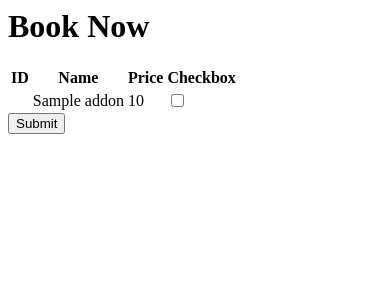
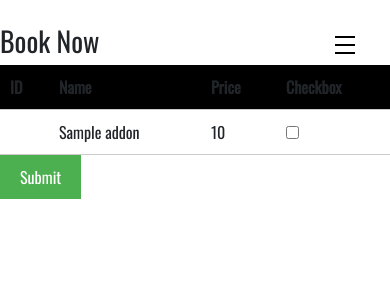
Before and after one commit to NatthapeeSriarunluck/Database-Project-Car-Rental, a Flask app: page /booking/1 in a window 390 px wide. Shown: the top 300 px of the page. Run offline with Flask 3, Linux system fonts and the light colour scheme; tables that the repository leaves empty or names only in its code hold one stand-in row (values such as "Sample post"); some libraries are stand-ins or nearby versions.

Commit message:
Merge branch 'main' of https://github.com/NatthapeeSriarunluck/Database-Project-Car-Rental

```diff
--- a/app.py
+++ b/app.py
@@ -48,10 +48,7 @@
         return redirect(url_for('login'))
     else:
         cur = mysql.connection.cursor()
-        d1 = session.get('d1', '')
-        query = f"""
-        SELECT m.*, COUNT(c.car_ID) AS available_model_quantity FROM model m LEFT JOIN car c ON m.model_ID = c.model_ID AND c.car_return_date < '{session['d1']}' GROUP BY m.model_ID, m.model_name HAVING available_model_quantity > 0;
-        """
+        query = f"SELECT m.*, COUNT(c.car_ID) AS available_model_quantity FROM model m LEFT JOIN car c ON m.model_ID = c.model_ID AND c.car_return_date < '{session['d1']}'GROUP BY m.model_ID, m.model_name HAVING available_model_quantity > 0;"
         cur.execute(query)
         models = cur.fetchall()
         cur.close()
--- a/static/booking.css
+++ b/static/booking.css
@@ -1,82 +1,37 @@
-table {
-  border-spacing: 1;
+.addons-table {
+  width: 100%;
   border-collapse: collapse;
-  background: #14598a;
-  border-radius: 6px;
-  overflow: hidden;
-  max-width: 800px;
-  width: 100%;
-  margin: 0 auto;
-  position: relative;
-}
-table * {
-  position: relative;
-}
-table td, table th {
-  padding-left: 8px;
-}
-table thead tr {
-  height: 60px;
-  background: #042e4d;
-  font-size: 20px;
-}
-table tbody tr {
-  height: 48px;
-  border-bottom: 1px solid #E3F1D5;
-}
-table tbody tr:last-child {
-  border: 0;
-}
-table td, table th {
-  text-align: left;
-}
-table td.l, table th.l {
-  text-align: right;
-}
-table td.c, table th.c {
-  text-align: center;
-}
-table td.r, table th.r {
-  text-align: center;
 }
 
-@media screen and (max-width: 35.5em) {
-  table {
-    display: block;
-  }
-  table > *, table tr, table td, table th {
-    display: block;
-  }
-  table thead {
-    display: none;
-  }
-  table tbody tr {
-    height: auto;
-    padding: 8px 0;
-  }
-  table tbody tr td {
-    padding-left: 45%;
-    margin-bottom: 12px;
-  }
-  table tbody tr td:last-child {
-    margin-bottom: 0;
-  }
-  table tbody tr td:before {
-    position: absolute;
-    font-weight: 700;
-    width: 40%;
-    left: 10px;
-    top: 0;
-  }
-  table tbody tr td:nth-child(1):before {
-    content: "Type";
-  }
-  table tbody tr td:nth-child(2):before {
-    content: "Date";
-  }
+.addons-table th,
+.addons-table td {
+  padding: 10px;
+  text-align: left;
+  border-bottom: 1px solid #ccc;
 }
-body {
-  background: #4d4d4d;
-  font: 400 14px "Calibri", "Arial";
-  padding: 20px;
+
+.addons-table th {
+  background-color: #000000;
 }
+
+.addons-table td input[type="checkbox"] {
+  margin-right: 5px;
+}
+
+.submit-button {
+  padding: 10px 20px;
+  background-color: #4caf50;
+  color: #fff;
+  border: none;
+  cursor: pointer;
+}
+
+.submit-button:hover {
+  background-color: #45a049;
+}
+
+.addons-table input[type="checkbox"] {
+  display: inline-block;
+  width: auto;
+  margin-right: 5px;
+}
--- a/templates/base.html
+++ b/templates/base.html
@@ -5,6 +5,25 @@
     <meta name="viewport" content="width=device-width, initial-scale=1">
     <title>PBNJ Car Rental</title>
     <link href="https://cdn.jsdelivr.net/npm/bootstrap@5.3.0/dist/css/bootstrap.min.css" rel="stylesheet" integrity="sha384-9ndCyUaIbzAi2FUVXJi0CjmCapSmO7SnpJef0486qhLnuZ2cdeRhO02iuK6FUUVM" crossorigin="anonymous">
+    <style>
+      /* Add custom styles for checkboxes */
+      .form-check-label {
+        position: relative;
+        padding-left: 2rem;
+        cursor: pointer;
+      }
+
+      .form-check-label input {
+        position: absolute;
+        left: 0;
+        top: 0;
+        width: 1rem;
+        height: 1rem;
+        margin-top: 0.2rem;
+        margin-left: 0;
+        cursor: pointer;
+      }
+    </style>
   </head>
   <body>
     {% include 'navbar.html' %}
@@ -16,8 +35,8 @@
     </div>
     {% endfor %}
 
-		{% block content %}
-		{% endblock %}
+    {% block content %}
+    {% endblock %}
     <script src="https://cdn.jsdelivr.net/npm/bootstrap@5.2.2/dist/js/bootstrap.bundle.min.js" integrity="sha384-OERcA2EqjJCMA+/3y+gxIOqMEjwtxJY7qPCqsdltbNJuaOe923+mo//f6V8Qbsw3" crossorigin="anonymous"></script>
   </body>
 </html>
--- a/templates/booking.html
+++ b/templates/booking.html
@@ -1,9 +1,11 @@
+{% extends 'base.html' %}
 {% block content %}
+<link rel="stylesheet" href="{{ url_for('static', filename='booking.css') }}">
 
 <h1>Book Now</h1>
 
 <form action="{{ url_for('register_booking') }}" method="POST">
-  <table>
+  <table class="addons-table">
     <thead>
       <tr>
         <th>ID</th>
@@ -31,7 +33,7 @@
       {% endif %}
     </tbody>
   </table>
-  <button type="submit">Submit</button>
+  <button type="submit" class="submit-button">Submit</button>
 </form>
 
 {% endblock %}
```
